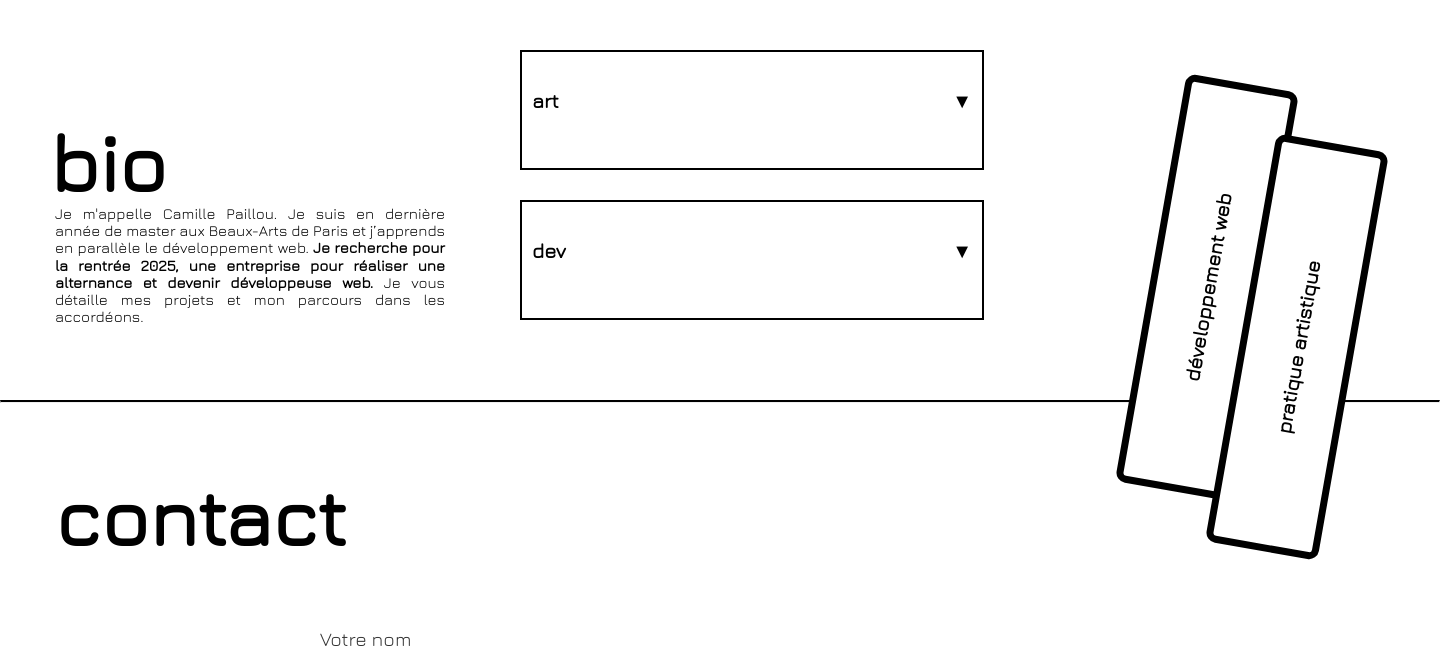
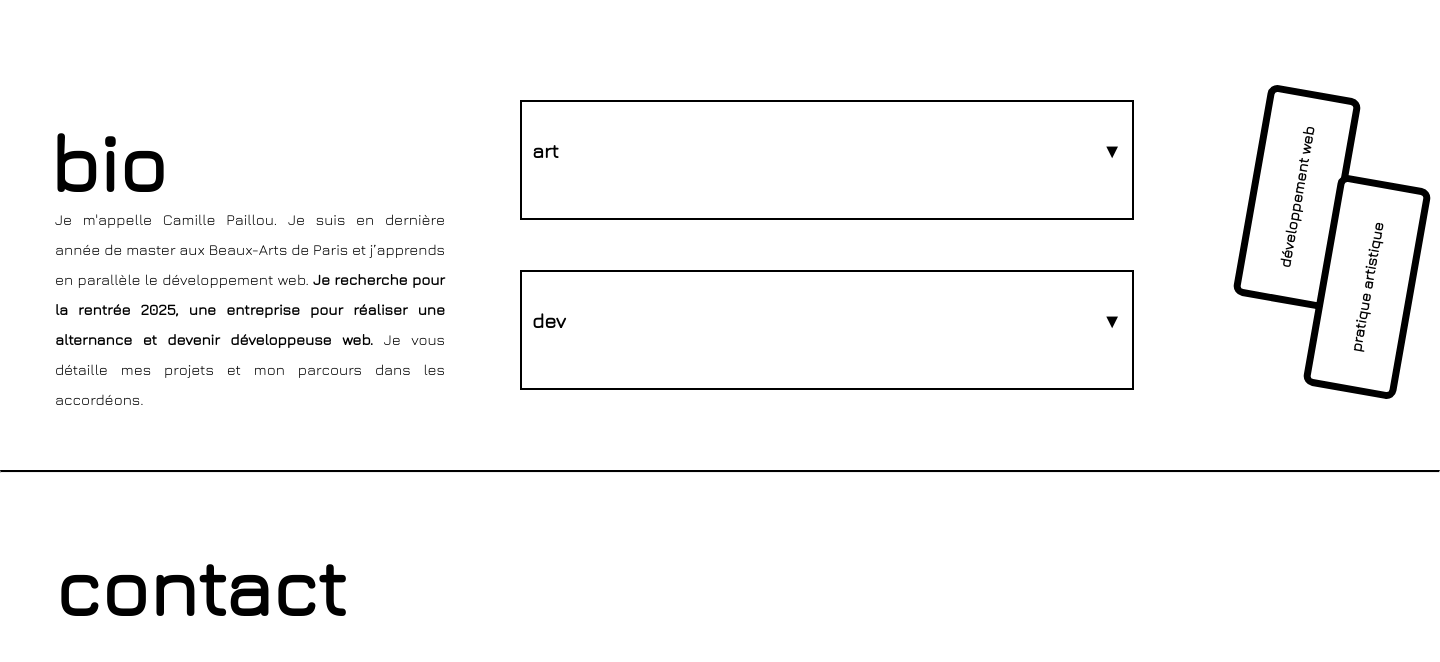
Before and after one commit to CamillePaillou/camille.paillou, a PHP site: page / in a window 1440 px wide. Shown: the part 800-1462 px from the top of the page. Run offline with PHP 8.4, Linux system fonts and the light colour scheme.

Commit message:
modif css taille police bio

```diff
--- a/art/demcv.php
+++ b/art/demcv.php
@@ -21,7 +21,6 @@
     </div>
 
     <h2 class="bio">démarche artistique</h2>
-        <h6>version courte</h6>
             <div class="dem">
                 <p>Ma pratique est issue d’un dialogue entre toucher et mémoire, où le contact avec la matière ravive des réminiscences mentales et corporelles.
                     Le papier mâché et le plastique interrogent la permanence et l’éphémère, la porosité et l’impénétrable.
--- a/css/cpaillou.css
+++ b/css/cpaillou.css
@@ -100,11 +100,12 @@ hr.solid {
     align-items: start;
 }
 
-.bio-left {
+.bio-left{
     font-family: "Jura", sans-serif;
-    font-size:20px;
+    font-size:40px;
     margin: -70px 55px 0px 55px;
     text-align: justify;
+    line-height:30px;
 }
 .bio-left a , .bio-right a {
     text-decoration: none;
@@ -123,13 +124,12 @@ hr.solid {
 .accordion {
     background: white;
     padding: 5px;
-    margin-left: 20px;
-    margin-bottom: 30px;
+    margin: 50px 5px 30px 20px;
     border: 2px solid black;
     cursor: pointer;
     user-select: none;
     position: relative;
-    width: 450px;
+    width: 600px;
     overflow: hidden;
 }
 
@@ -151,6 +151,7 @@ hr.solid {
     transition: max-height 0.5s ease-in-out;
     text-align:justify;
     padding: 10px;
+    line-height: 25px;
 }
 
 .accordion-content a{
@@ -172,13 +173,13 @@ hr.solid {
     top: 140px;
 }
 .tag {
-    width: 400px;
-    height: 100px;
+    width: 200px;
+    height: 80px;
     display: flex;
     justify-content: center;
     align-items: center;
     border-radius: 10px;
-    font-size: 20px;
+    font-size: 15px;
     text-decoration: none; /* Enlève le soulignement */
     font-weight: bold;
     transition: background 0.3s, color 0.3s; /* Animation fluide */
@@ -190,14 +191,15 @@ hr.solid {
     background: white;
     color:black;
     border: 1px solid black;
-    top: 40px;
+    top:-40px;
+    left: 190px;
 }
 .tag2 {
     background: white;
     color: black;
     border: 1px solid black;
-    left: 90px;
-    top: 100px;
+    left: 260px;
+    top: 50px;
 }
 /* Effet au survol */
 .tag:hover {
@@ -784,6 +786,7 @@ hr.solid {
 .dem {
     margin: 10px 250px 10px 250px;
     text-align: justify;
+    line-height: 30px;
 }
 
 /*NEWS - CV*/
```
